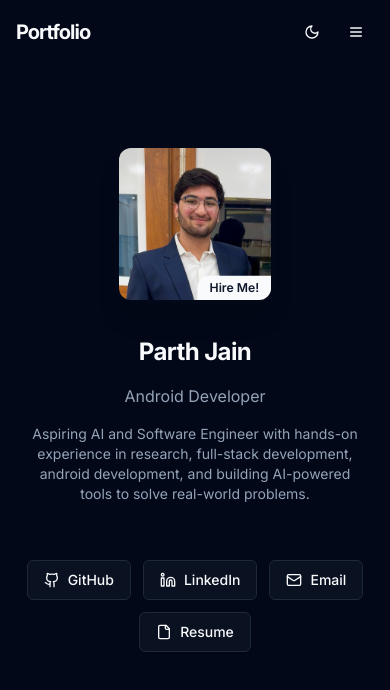
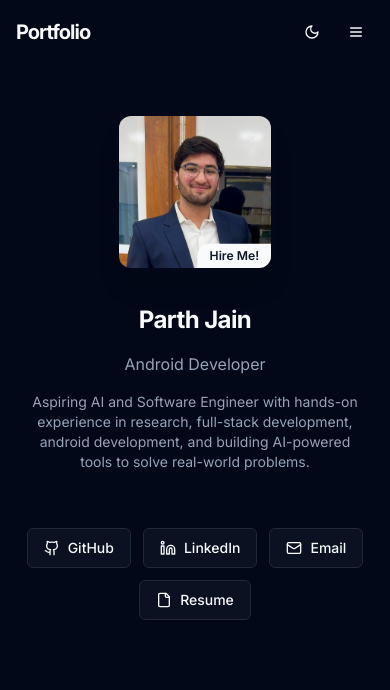
Before and after one commit to ParthJain18/minimalist-portfolio, a Next.js app: page / in a window 390 px wide. Shown: the top 690 px of the page. Built offline with nearby package versions, Linux system fonts and the light colour scheme.

Commit message:
minor scroll adjustments

```diff
--- a/components/achievements.tsx
+++ b/components/achievements.tsx
@@ -29,9 +29,8 @@ export default function Achievements({ className = "" }: { className?: string })
 
     return () => clearInterval(interval)
   }, [api])
-
   return (
-    <section className={cn("min-h-screen w-full flex items-start justify-center px-2 pt-20 md:pt-16", className)}>
+    <section className={cn("min-h-screen w-full flex items-start justify-center px-2 pt-4 md:pt-16", className)}>
       <div className="container flex flex-col px-2 sm:px-6 md:px-4">
         <motion.div
           initial={{ opacity: 0, y: 20 }}
--- a/components/experience.tsx
+++ b/components/experience.tsx
@@ -7,7 +7,7 @@ import { motion } from "framer-motion"
 
 export default function Experience({ className = "" }: { className?: string }) {
   return (
-    <section className={cn("min-h-screen w-full flex items-start justify-center px-2 pt-20 md:pt-16", className)}>
+    <section className={cn("min-h-screen w-full flex items-start justify-center px-2 pt-4 md:pt-16", className)}>
       <div className="container flex flex-col px-2 sm:px-6 md:px-4">
         <motion.div
           initial={{ opacity: 0, y: 20 }}
--- a/components/hero.tsx
+++ b/components/hero.tsx
@@ -17,9 +17,8 @@ export default function Hero() {
     }, 3000)
     return () => clearInterval(interval)
   }, [titles.length])
-
   return (
-    <section className="snap-start flex flex-col items-center justify-start md:justify-center h-screen md:py-14 px-6 md:px-0 pt-20 md:pt-0 overflow-hidden">
+    <section className="snap-start flex flex-col items-center justify-start md:justify-center h-screen md:py-14 px-6 md:px-0 pt-12 md:pt-0 overflow-hidden">
       <div className="grid md:grid-cols-2 gap-8 md:gap-20 items-center w-full">
         <motion.div
           initial={{ opacity: 0, scale: 0.9 }}
--- a/components/projects.tsx
+++ b/components/projects.tsx
@@ -7,7 +7,7 @@ import ProjectGallery from "@/components/projectGallery"
 
 export default function Projects({ className = "" }: { className?: string }) {
   return (
-    <section className={cn("min-h-screen w-full flex items-start justify-center px-2 pt-20 md:pt-16", className)}>
+    <section className={cn("min-h-screen w-full flex items-start justify-center px-2 pt-4 md:pt-16", className)}>
       <div className="container flex flex-col px-2 sm:px-6 md:px-4">
         <motion.div
           initial={{ opacity: 0, y: 20 }}
```
